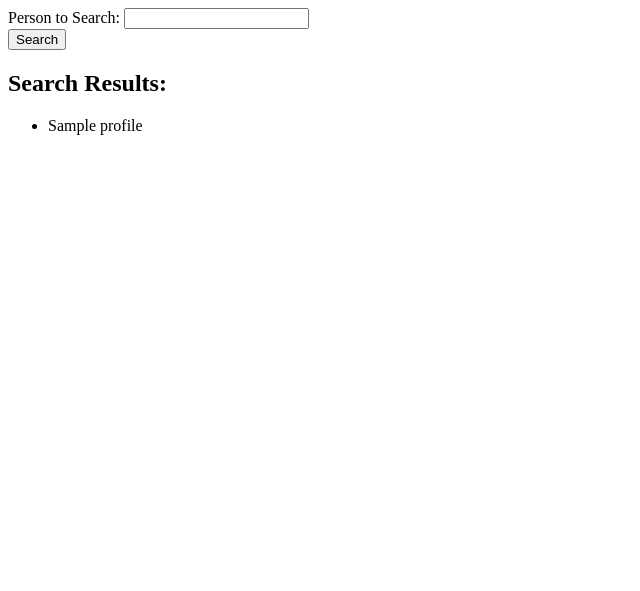
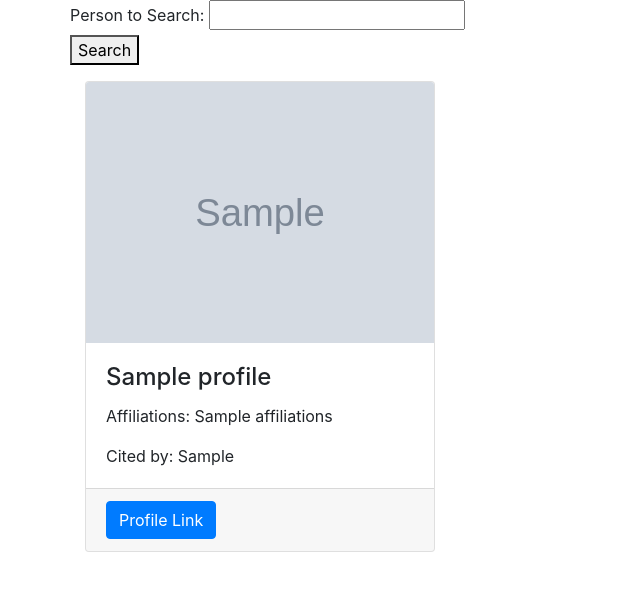
Before and after one commit to rusyln/google-schoolar-search-form, a Django app: template members/templates/profiles/profile.html in a window 1280 px wide. Shown: the top 591 px of the page, without its empty margins (0-640 px from the left). Run offline with Django 5.2, Linux system fonts and the light colour scheme; tables that the repository leaves empty hold one stand-in row (values such as "Sample post"); the template is opened without the code that fills it: values that come from a table or form of the project are taken from there, most other values are stand-ins (such as "Sample title", 1, 10 or a date in 2020); grey boxes marked "Sample" are stand-in pictures; some libraries are stand-ins or nearby versions.

Commit message:
bootstrap 4

```diff
--- /dev/null
+++ b/members/templates/base.html
@@ -0,0 +1,27 @@
+<html lang="en">
+
+<head>
+    <title>{% block title %}{% endblock %}</title>
+
+    <!-- CSS only -->
+    <link rel="stylesheet" href="https://stackpath.bootstrapcdn.com/bootstrap/4.5.0/css/bootstrap.min.css"
+        integrity="sha384-9aIt2nRpC12Uk9gS9baDl411NQApFmC26EwAOH8WgZl5MYYxFfc+NcPb1dKGj7Sk" crossorigin="anonymous">
+
+    <!-- JS, Popper.js, and jQuery -->
+    <script src="https://code.jquery.com/jquery-3.5.1.slim.min.js"
+        integrity="sha384-DfXdz2htPH0lsSSs5nCTpuj/zy4C+OGpamoFVy38MVBnE+IbbVYUew+OrCXaRkfj"
+        crossorigin="anonymous"></script>
+    <script src="https://cdn.jsdelivr.net/npm/popper.js@1.16.0/dist/umd/popper.min.js"
+        integrity="sha384-Q6E9RHvbIyZFJoft+2mJbHaEWldlvI9IOYy5n3zV9zzTtmI3UksdQRVvoxMfooAo"
+        crossorigin="anonymous"></script>
+    <script src="https://stackpath.bootstrapcdn.com/bootstrap/4.5.0/js/bootstrap.min.js"
+        integrity="sha384-OgVRvuATP1z7JjHLkuOU7Xw704+h835Lr+6QL9UvYjZE3Ipu6Tp75j7Bh/kR0JKI"
+        crossorigin="anonymous"></script>
+
+    </head>
+<body>
+    {% block content %}
+    {% endblock %}
+</body>
+
+</html>
--- a/members/templates/profiles/profile.html
+++ b/members/templates/profiles/profile.html
@@ -1,13 +1,41 @@
+{% extends 'base.html' %}
+{% block content %}
+
+
+<main role="main">
+
+
+
+    <div class="container">
+        <!-- Example row of columns -->
+        <div class="row">
             <form method="get">
                 {{ form }}
                 <button type="submit">Search</button>
             </form>
 
-{% if profiles %}
-    <h2>Search Results:</h2>
-    <ul>
+
+        </div>
+        <div class="row">
             {% for profile in profiles %}
-        <li>{{ profile }}</li>  <!-- Assuming profile is a string, update this accordingly -->
+            <div class="col-lg-4 col-md-6 mb-4">
+              <div class="card h-100">
+                <img class="card-img-top" src="{{ profile.thumbnail }}" alt="Profile Thumbnail">
+                <div class="card-body">
+                  <h4 class="card-title">{{ profile.name }}</h4>
+                  <p class="card-text">Affiliations: {{ profile.affiliations }}</p>
+                  <p class="card-text">Cited by: {{ profile.cited_by }}</p>
+                </div>
+                <div class="card-footer">
+                  <a href="{{ profile.link }}" class="btn btn-primary" target="_blank">Profile Link</a>
+                </div>
+              </div>
+            </div>
             {% endfor %}
-    </ul>
-{% endif %}
+        </div>
+    </div> <!-- /container -->
+
+</main>
+
+
+{% endblock %}
```
Lines whose indentation alone changed are shown as unchanged.
